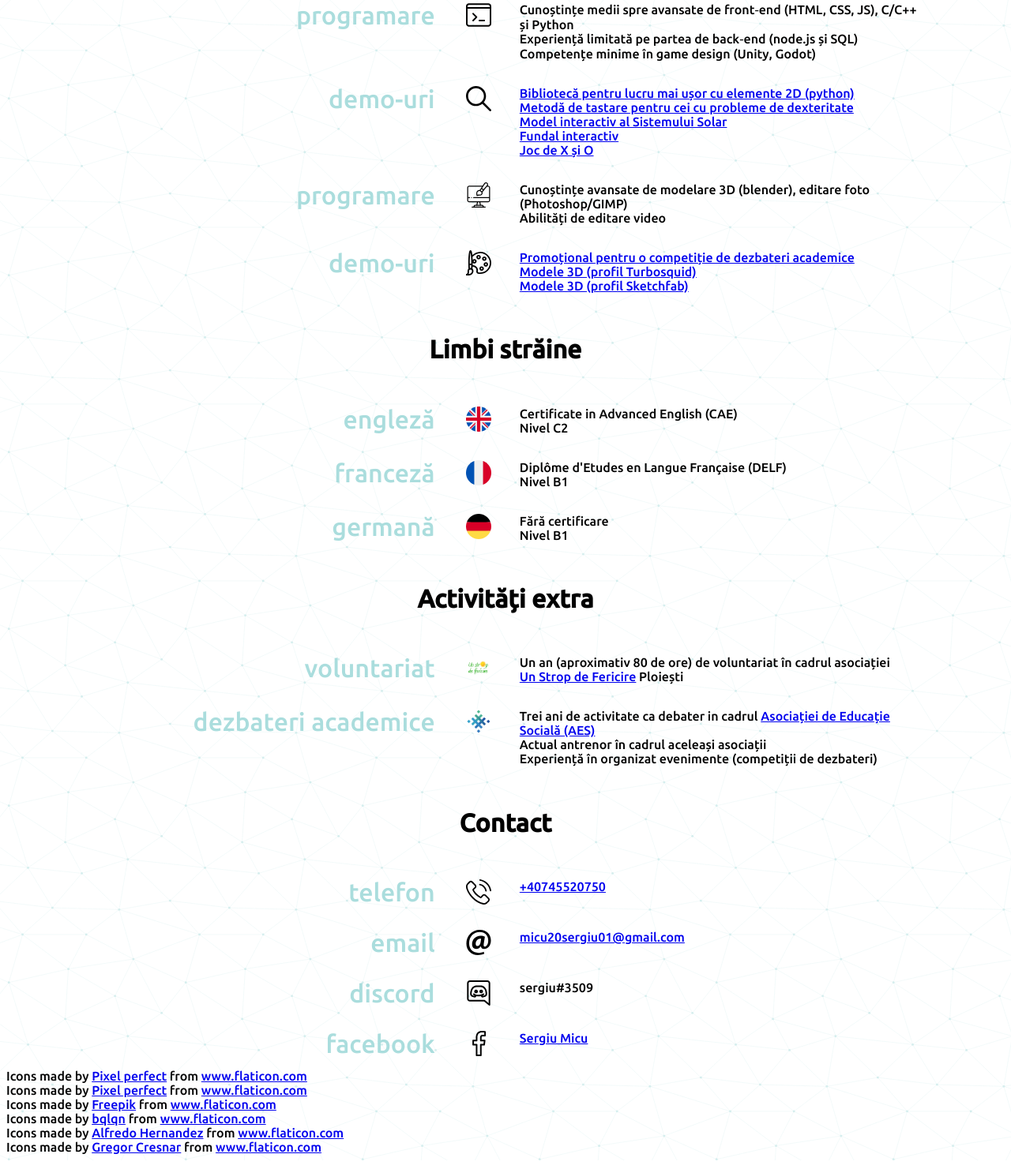
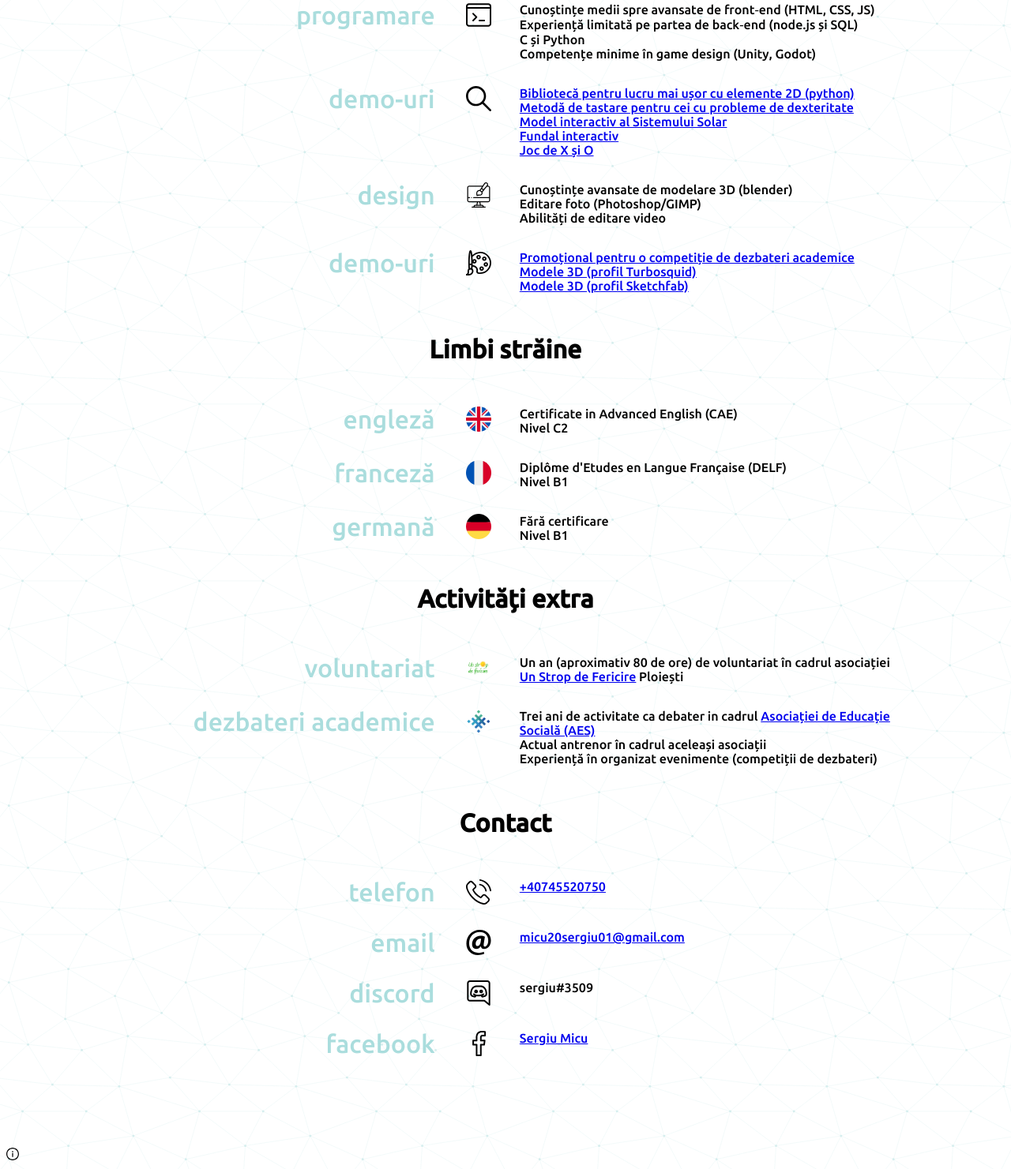
Before and after one commit to sergiumicu/sergiumicu.github.io, a plain HTML site: page index.html in a window 1280 px wide. Shown: the part 715-2196 px from the top of the page at 79% size. Drawn offline with Linux system fonts and the light colour scheme.

Commit message:
Fixed mistakes, styled rights

```diff
--- a/index.html
+++ b/index.html
@@ -81,8 +81,9 @@
                 <img src="./icons/terminal.svg">
             </div>
             <div class="textContainer">
-                Cunoștințe medii spre avansate de front‑end (HTML, CSS, JS), C/C++ și Python<br>
+                Cunoștințe medii spre avansate de front‑end (HTML, CSS, JS)<br>
                 Experiență limitată pe partea de back‑end (node.js și SQL)<br>
+                C și Python<br>
                 Competențe minime în game design (Unity, Godot)
             </div>
         </div>
@@ -101,11 +102,12 @@
         </div>
         <div title="Grafică" class="row">
             <div class="iconContainer unselectable">
-                programare
+                design
                 <img src="./icons/design.svg">
             </div>
             <div class="textContainer">
-                Cunoștințe avansate de modelare 3D (blender), editare foto (Photoshop/GIMP)<br>
+                Cunoștințe avansate de modelare 3D (blender)<br>
+                Editare foto (Photoshop/GIMP)<br>
                 Abilități de editare video
             </div>
         </div>
@@ -216,13 +218,15 @@
             </div>
         </div>
     </div>
-
-    <div>Icons made by <a href="https://www.flaticon.com/authors/pixel-perfect" title="Pixel perfect">Pixel perfect</a> from <a href="https://www.flaticon.com/" title="Flaticon">www.flaticon.com</a></div>
-    <div>Icons made by <a href="https://www.flaticon.com/authors/pixel-perfect" title="Pixel perfect">Pixel perfect</a> from <a href="https://www.flaticon.com/" title="Flaticon">www.flaticon.com</a></div>
-    <div>Icons made by <a href="https://www.freepik.com" title="Freepik">Freepik</a> from <a href="https://www.flaticon.com/" title="Flaticon">www.flaticon.com</a></div>
-    <div>Icons made by <a href="https://www.flaticon.com/authors/bqlqn" title="bqlqn">bqlqn</a> from <a href="https://www.flaticon.com/" title="Flaticon">www.flaticon.com</a></div>
-    <div>Icons made by <a href="https://www.flaticon.com/authors/alfredo-hernandez" title="Alfredo Hernandez">Alfredo Hernandez</a> from <a href="https://www.flaticon.com/" title="Flaticon">www.flaticon.com</a></div>
-    <div>Icons made by <a href="https://www.flaticon.com/authors/gregor-cresnar" title="Gregor Cresnar">Gregor Cresnar</a> from <a href="https://www.flaticon.com/" title="Flaticon">www.flaticon.com</a></div>
+    <div id="copyrights">
+        <img src="./icons/information.svg" onclick="showRights(event)" title="Drepturi de autor">
+        <div class="rightsText">Icons made by <a href="https://www.flaticon.com/authors/pixel-perfect" title="Pixel perfect">Pixel perfect</a> from <a href="https://www.flaticon.com/" title="Flaticon">www.flaticon.com</a></div>
+        <div class="rightsText">Icons made by <a href="https://www.flaticon.com/authors/pixel-perfect" title="Pixel perfect">Pixel perfect</a> from <a href="https://www.flaticon.com/" title="Flaticon">www.flaticon.com</a></div>
+        <div class="rightsText">Icons made by <a href="https://www.freepik.com" title="Freepik">Freepik</a> from <a href="https://www.flaticon.com/" title="Flaticon">www.flaticon.com</a></div>
+        <div class="rightsText">Icons made by <a href="https://www.flaticon.com/authors/bqlqn" title="bqlqn">bqlqn</a> from <a href="https://www.flaticon.com/" title="Flaticon">www.flaticon.com</a></div>
+        <div class="rightsText">Icons made by <a href="https://www.flaticon.com/authors/alfredo-hernandez" title="Alfredo Hernandez">Alfredo Hernandez</a> from <a href="https://www.flaticon.com/" title="Flaticon">www.flaticon.com</a></div>
+        <div class="rightsText">Icons made by <a href="https://www.flaticon.com/authors/gregor-cresnar" title="Gregor Cresnar">Gregor Cresnar</a> from <a href="https://www.flaticon.com/" title="Flaticon">www.flaticon.com</a></div>
+    </div>
 
     <script src="main.js"></script>
 </body>
--- a/main.js
+++ b/main.js
@@ -13,3 +13,13 @@ ageDisp.innerHTML = age;
 
 if(age >= 20) ageDisp.innerHTML += " de ani";
 else ageDisp.innerHTML += " ani"
+
+function showRights(e){
+    var elems = document.getElementsByClassName("rightsText");
+
+    for(var i = 0; i < elems.length; i++)
+        if(elems[i].style.display === '' || elems[i].style.display === 'none')
+            elems[i].style.display = 'block';
+        else
+            elems[i].style.display = 'none';
+}
--- a/style.css
+++ b/style.css
@@ -15,6 +15,9 @@ body{
     text-align: left;
     padding-left: 1rem;
 }
+.rightsText{
+    display: none;
+}
 #datePers img{
     height: 2rem;
     vertical-align: bottom;
@@ -27,3 +30,14 @@ body{
     line-height: 2rem;
     /* background-color: lime; */
 }
+#copyrights img{
+    width: 1rem;
+    height: 1rem;
+    cursor: help;
+}
+#copyrights::before{
+    height: 100px;
+    width: 200px;
+    display: block;
+    content: "";
+}
```
Also changed, not shown: icons/information.svg (added).
